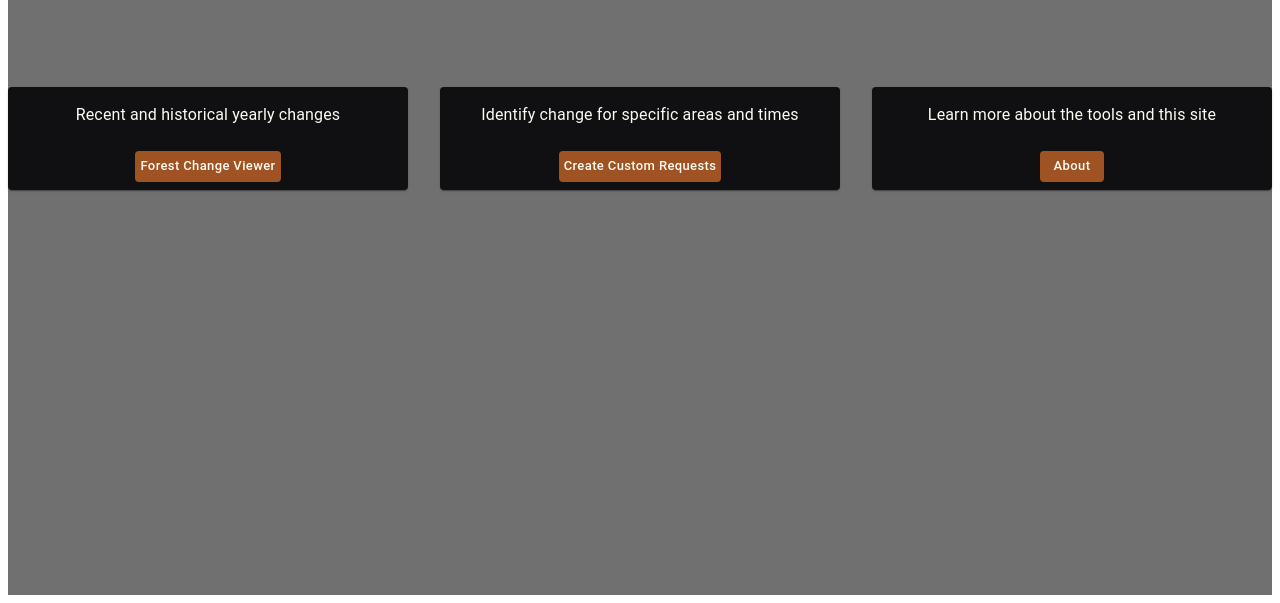
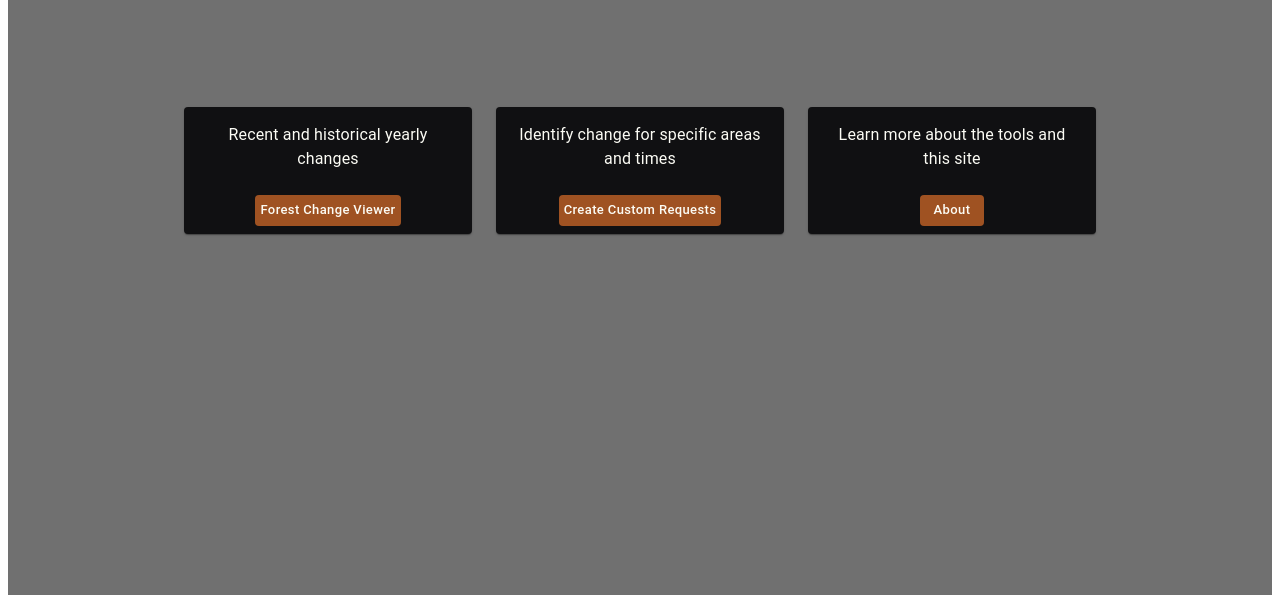
Before and after one commit to jeffbliss/southfact-gatsby-site, a Gatsby site: page / in a window 1280 px wide. Shown: the part 213-816 px from the top of the page. Built offline with nearby package versions, Linux system fonts and the light colour scheme; Gatsby itself is replaced by a stand-in of ours.

Commit message:
added some padding

```diff
--- a/src/pages/index.js
+++ b/src/pages/index.js
@@ -8,7 +8,7 @@ import Link from '../components/Link';
 export default function IndexPage() {
 
   return (
-    <Grid maxWidth="xl" style={{ backgroundColor: '#707070', height: '100vh' }}>
+    <Grid maxWidth="xl" style={{ backgroundColor: '#707070', height: '100vh'}}>
       <ButtonAppBar/>
       <Typography variant="h4" align='center' style={{ color: 'white'}}>
         SouthFACT
@@ -27,21 +27,22 @@ export default function IndexPage() {
       <Grid
         container
         justify="center"
-        spacing={4}
+        spacing={3}
+        style={{ padding: 20 }}
       >
-        <Grid item sm={4} xs={12}>
+        <Grid item sm={3} xs={12}>
           <Card
            content="Recent and historical yearly changes"
            buttonLink={<a href="https://southfact.github.io/southfact-map-v2/dist/#Home">Forest Change Viewer</a>}
           />
         </Grid>
-        <Grid item sm={4} xs={12}>
+        <Grid item sm={3} xs={12}>
           <Card
             content="Identify change for specific areas and times"
             buttonLink={<a href="https://code.earthengine.google.com/5513af5039ed666eda62492d0d7b7e9d?hideCode=true">Create Custom Requests</a>}
           />
         </Grid>
-        <Grid item sm={4} xs={12}>
+        <Grid item sm={3} xs={12}>
           <Card
             content="Learn more about the tools and this site"
             buttonLink={<Link to='/about' color='inherit'>About</Link>}
```
